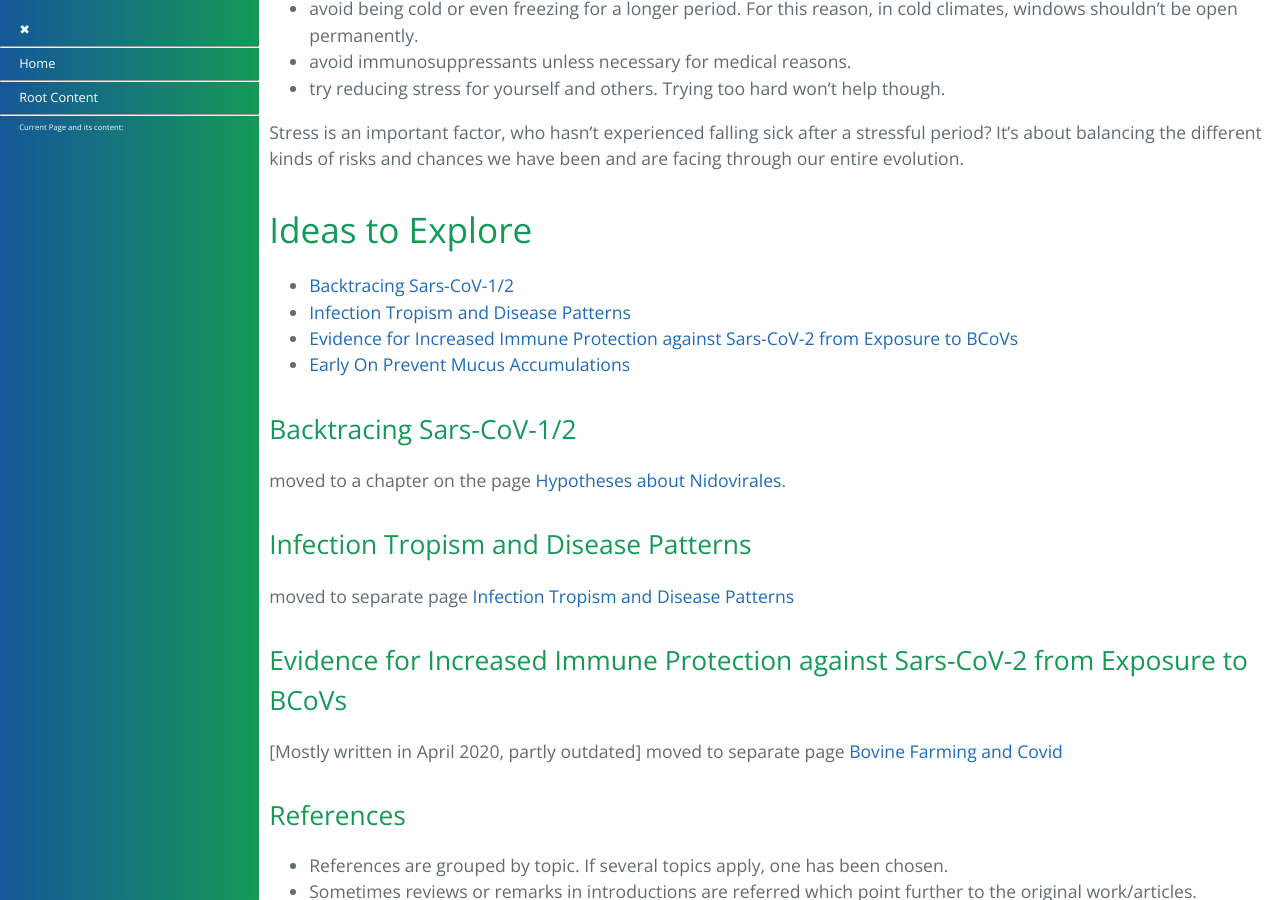
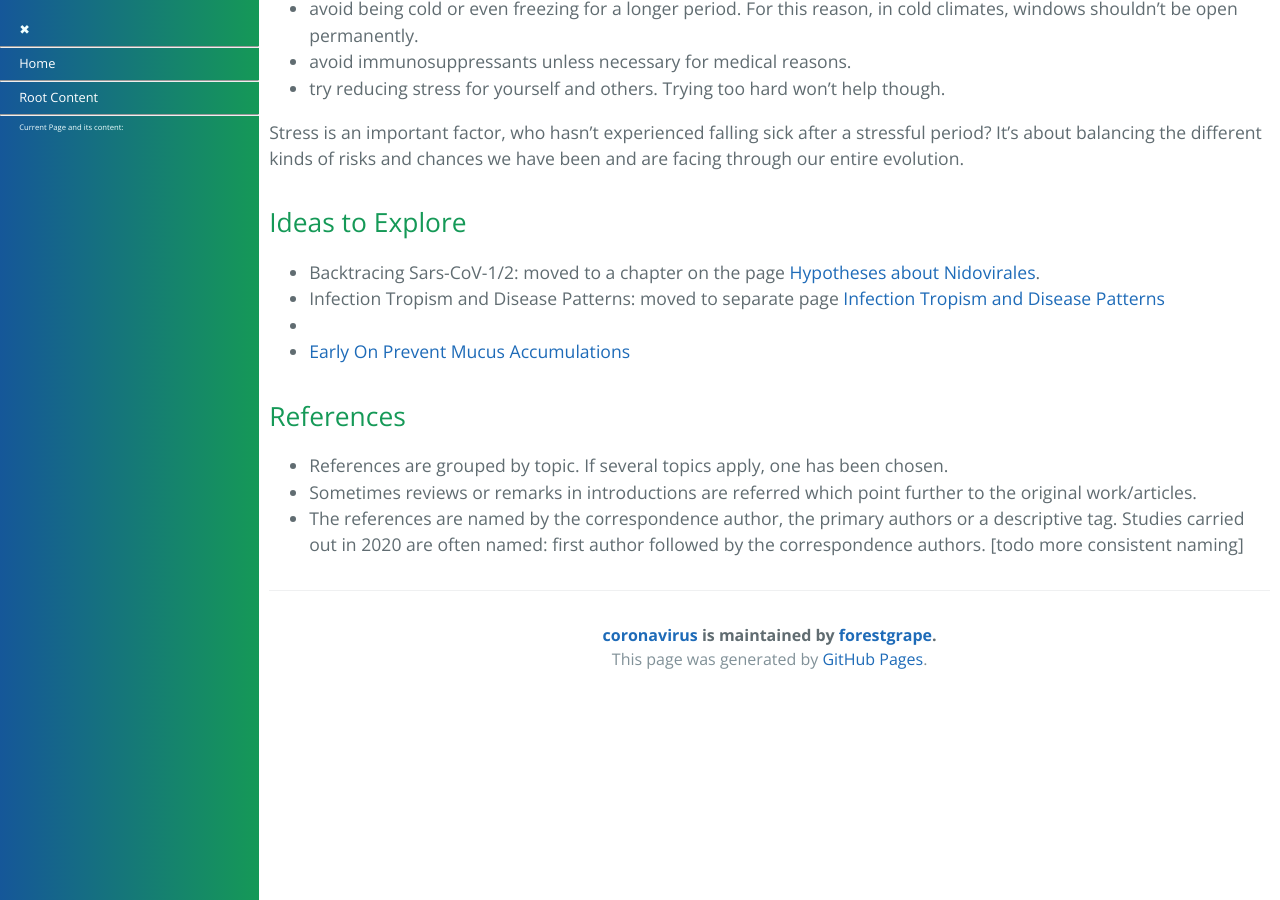
Before and after one commit to forestgrape/coronavirus, a Jekyll site: the page built from index.md, in a window 1280 px wide and 900 px high, scrolled down 14044 px. Built offline with Jekyll 4.4.1, drawn with Linux system fonts in a browser that asks for light colours; our own code applies the rules of GitHub Pages for plain Markdown files; some of the changed text lies outside the part shown.

Commit message:
chapter numbers rm due to autonum

```diff
--- a/index.md
+++ b/index.md
@@ -155,12 +155,12 @@
 ## Content
 [**partly out of date, new sections are found in [updates](#updates)**]
 
-### 1 Introduction
+### Introduction
 * [Updates](#updates)
 * [Public Suggestions and Tips](#public-suggestions-and-tips)
     Keep distance and hygiene. Then outside is safe. Inside ventilate well and/or wear a mask. Transmission can be smoke-like. Don't burden the immune system.
 
-### 2 Biological Topics
+### Biological Topics
 * [Coronaviruses with a Focus on Sars-CoV-2](./2_biological/coronavirus.md#top)
 Various aspects of coronaviruses are described with a focus on understanding.
     - The starting point are first principles: life forms on earth.
@@ -341,24 +341,11 @@
 Stress is an important factor, who hasn't experienced falling sick after a stressful period? It's about balancing the different kinds of risks and chances we have been and are facing through our entire evolution.
 
 
-# Ideas to Explore
-* [Backtracing Sars-CoV-1/2](#backtracing-sars-cov-12)
-* [Infection Tropism and Disease Patterns](#infection-tropism-and-disease-patterns)
-* [Evidence for Increased Immune Protection against Sars-CoV-2 from Exposure to BCoVs](#evidence-for-increased-immune-protection-against-sars-cov-2-from-exposure-to-bcovs)
+## Ideas to Explore
+* Backtracing Sars-CoV-1/2: moved to a chapter on the page [Hypotheses about Nidovirales](2_biological/hypotheses_nidovirales.md).
+* Infection Tropism and Disease Patterns: moved to separate page [Infection Tropism and Disease Patterns](./3_medical/coronavirus_disease_patterns.md)
+* [Evidence for Increased Immune Protection against Sars-CoV-2 from Exposure to BCoVs]: moved to separate page [Bovine Farming and Covid](5_epidemiological/reduce_covid_bovine_farming.md)
 * [Early On Prevent Mucus Accumulations](./6_prevention_and_treatment/increasing_the_mucus_flow.md)
-
-
-## Backtracing Sars-CoV-1/2
-moved to a chapter on the page [Hypotheses about Nidovirales](2_biological/hypotheses_nidovirales.md).
-
-## Infection Tropism and Disease Patterns
-moved to separate page [Infection Tropism and Disease Patterns](./3_medical/coronavirus_disease_patterns.md)
-
-## Evidence for Increased Immune Protection against Sars-CoV-2 from Exposure to BCoVs
-[Mostly written in April 2020, partly outdated]
-moved to separate page [Bovine Farming and Covid](5_epidemiological/reduce_covid_bovine_farming.md)
-
-
 
 
 ## References
```
Also changed, not shown: other parts of index.md (+7 -7 lines).
